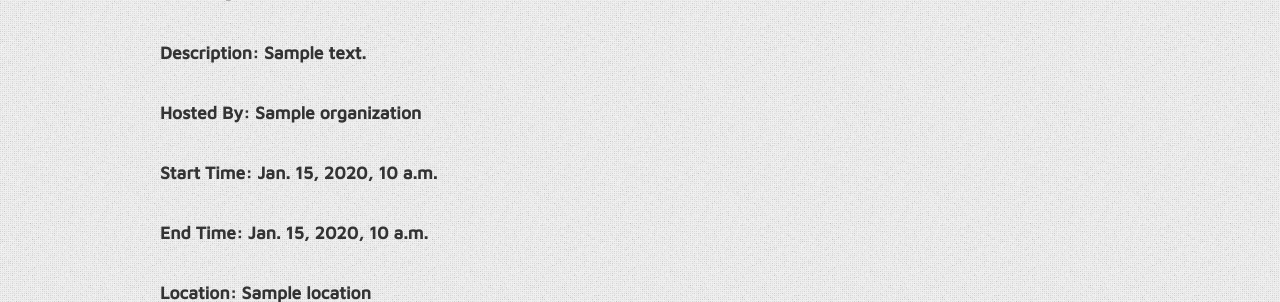
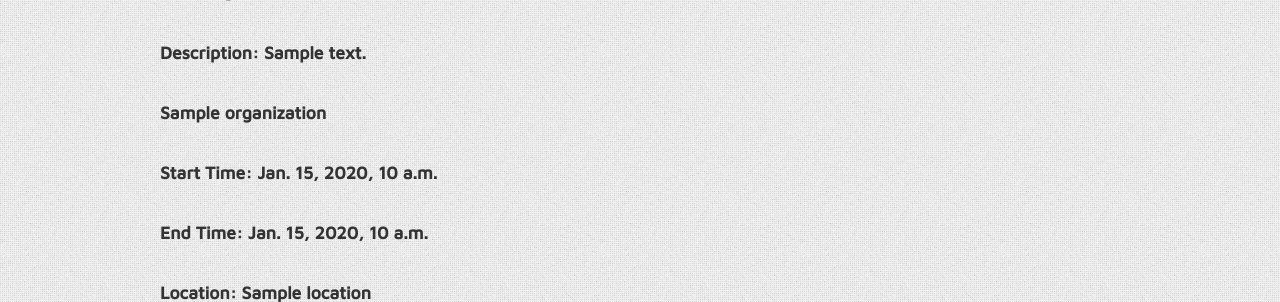
Before and after one commit to pkillian/BearClubs, a Django app: template BearClubs/bc/templates/eventProfile.html in a window 1280 px wide. Shown: the part 127-429 px from the top of the page. Run offline with Django 3.2, Linux system fonts and the light colour scheme; the template is opened without the code that fills it: most values are stand-ins (such as "Sample title", 1, 10 or a date in 2020); some libraries are stand-ins or nearby versions.

Commit message:
removed hosted by text - doesn't make sense

```diff
--- a/BearClubs/bc/templates/eventProfile.html
+++ b/BearClubs/bc/templates/eventProfile.html
@@ -6,7 +6,7 @@
 <br>
 <h4>Description: {{ event.description }}</h4>
 <br>
-<h4>Hosted By: {{ event.organization }}</h4>
+<h4>{{ event.organization }}</h4>
 <br>
 <h4>Start Time: {{ event.start_time }}</h4>
 <br>
```
